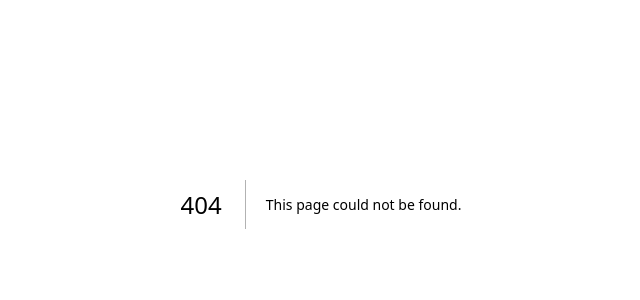
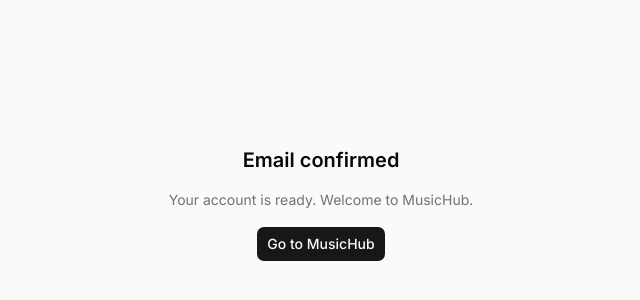
Before and after one commit to kamiljanik98/mh, a Next.js app: page /auth/confirmed in a window 1280 px wide. Before the commit this address had no page. Shown: the part 196-496 px from the top of the page, without its empty margins (319-959 px from the left). Built offline with nearby package versions, Linux system fonts and the light colour scheme.

Commit message:
feat(auth): redirect to register/confirmed page on successful verification

```diff
--- a/src/app/auth/confirm/route.ts
+++ b/src/app/auth/confirm/route.ts
@@ -8,7 +8,6 @@
   const { searchParams } = new URL(request.url);
   const token_hash = searchParams.get("token_hash");
   const type = searchParams.get("type") as EmailOtpType | null;
-  const next = searchParams.get("redirect_to") ?? "/";
 
   if (token_hash && type) {
     const supabase = await createClient();
@@ -18,11 +17,9 @@
       token_hash,
     });
     if (!error) {
-      // redirect user to specified redirect URL or root of app
-      redirect(next);
+      redirect("/auth/confirmed");
     }
   }
 
-  // redirect the user to an error page with some instructions
-  redirect("/auth/code-error");
+  redirect("/");
 }
--- /dev/null
+++ b/src/app/auth/confirmed/page.tsx
@@ -0,0 +1,16 @@
+import Link from "next/link";
+import { Button } from "@/components/ui/button";
+
+export default function ConfirmedPage() {
+  return (
+    <div className="flex min-h-screen flex-col items-center justify-center gap-4 bg-zinc-50 px-4 font-sans dark:bg-black">
+      <h1 className="text-xl font-semibold">Email confirmed</h1>
+      <p className="text-center text-sm text-zinc-500">
+        Your account is ready. Welcome to MusicHub.
+      </p>
+      <Button asChild>
+        <Link href="/">Go to MusicHub</Link>
+      </Button>
+    </div>
+  );
+}
```
